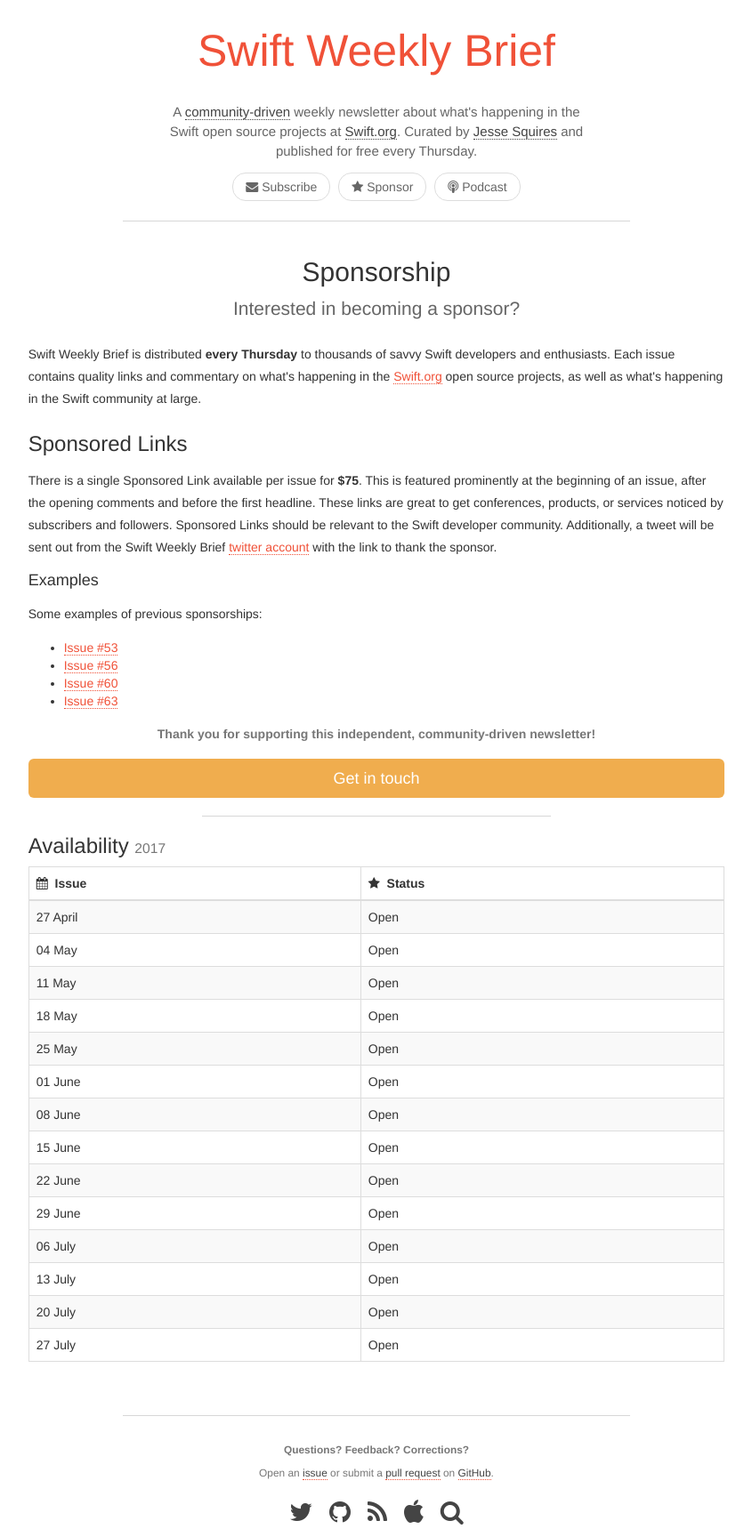
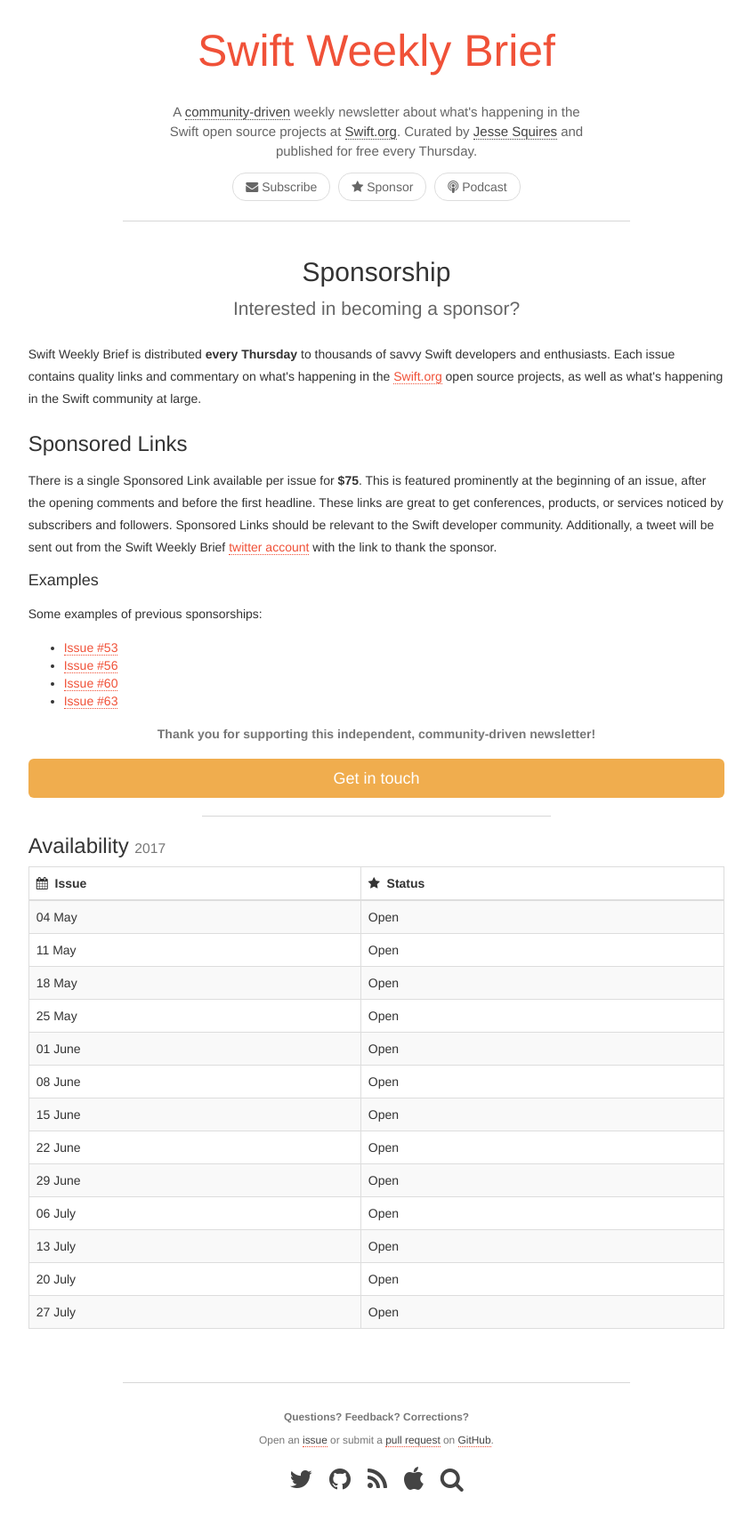
Before and after one commit to SwiftWeekly/swiftweekly.github.io, a Jekyll site: the page built from sponsorship.md, in a window 1280 px wide. Shown: the whole page at 89% size, without its empty margins (217-1062 px from the left). Built offline with Jekyll 4.4.1, drawn with Linux system fonts in a browser that asks for light colours; after the commit the page ends 1691 px from its top, so only the background shows below that.

Commit message:
Update sponsorship.md

```diff
--- a/sponsorship.md
+++ b/sponsorship.md
@@ -40,7 +40,6 @@
 <div class="table-responsive" markdown="1">
 | <i class="fa fa-calendar" aria-hidden="true"></i>&nbsp; Issue | <i class="fa fa-star" aria-hidden="true"></i>&nbsp; Status |
 |:--------------|:-----------|
-| 27 April      | Open       |
 | 04 May        | Open       |
 | 11 May        | Open       |
 | 18 May        | Open       |
```
